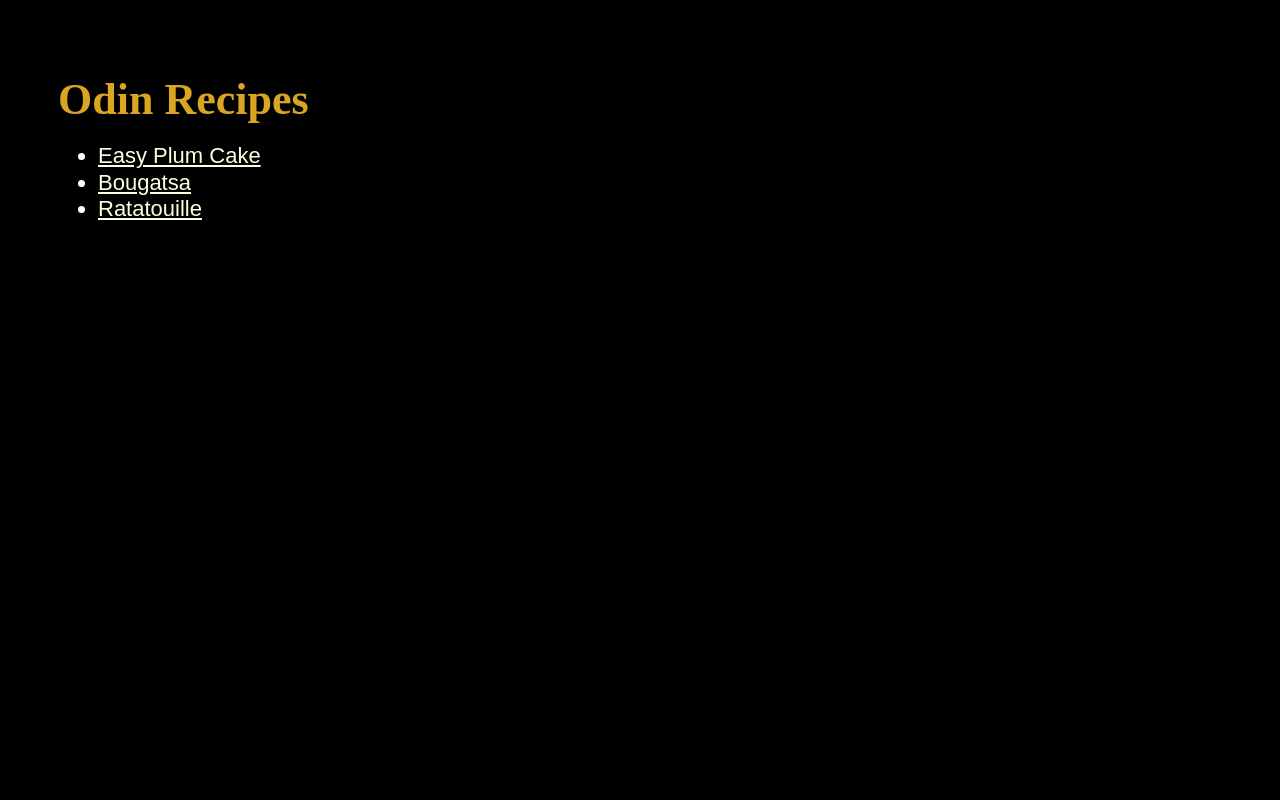
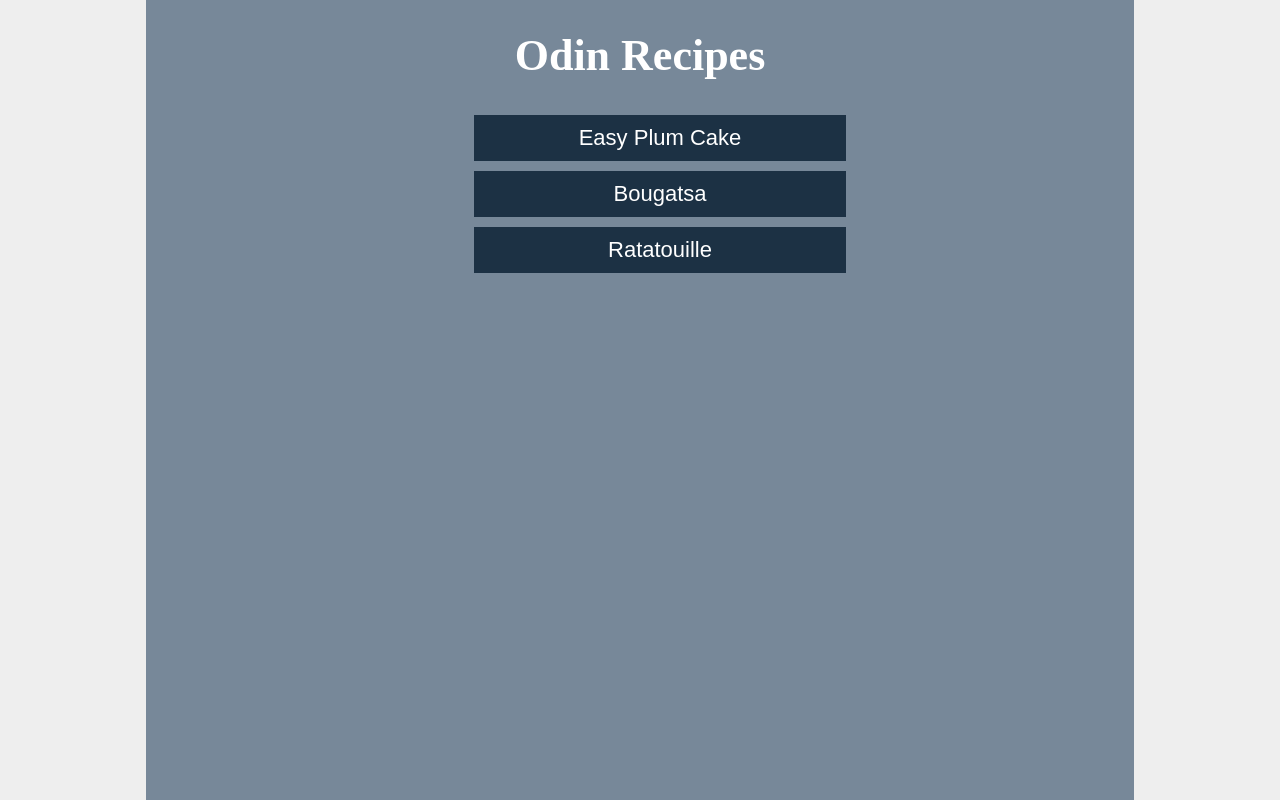
Before and after one commit to araujo2kg/odin-recipes, a plain HTML site: page index.html in a window 1280 px wide. Drawn offline with Linux system fonts and the light colour scheme.

Commit message:
Update index and recipes styling
Add structure elements to better align the pages,
change color palette, include border-box to all
elements.

```diff
--- a/index.html
+++ b/index.html
@@ -7,11 +7,13 @@
     <link rel="stylesheet" href="styles.css">
 </head>
 <body>
-    <h1>Odin Recipes</h1>
-    <ul>
-        <li><a href="recipes/plum-cake.html">Easy Plum Cake</a></li>
-        <li><a href="recipes/bougatsa.html">Bougatsa</a></li>
-        <li><a href="recipes/ratatouille.html">Ratatouille</a></li>
-    </ul>
+    <main class="content">
+        <h1>Odin Recipes</h1>
+        <ul class="recipes-list">
+            <li><a href="recipes/plum-cake.html">Easy Plum Cake</a></li>
+            <li><a href="recipes/bougatsa.html">Bougatsa</a></li>
+            <li><a href="recipes/ratatouille.html">Ratatouille</a></li>
+        </ul>
+    </main>
 </body>
 </html>
--- a/styles.css
+++ b/styles.css
@@ -1,15 +1,28 @@
+html {
+    box-sizing: border-box;
+}
+
+*, *::before, *::after {
+    box-sizing: inherit;
+}
+
 body {
     font-family: Arial, Helvetica, sans-serif;
-    background-color: black;
+    background-color: #eee;
     color: white;
     font-size: 22px;
-    line-height: 120%;
-    padding: 50px;
+}
+
+html, body {
+    margin: 0;
+    padding: 0;
+    height: 100%;
 }
 
 h1, h2 {
     font-family: "Brush Script MT", "Lucida Handwriting", serif;
-    color: goldenrod;
+    color: white;
+    text-align: center;
 }
 
 a {
@@ -20,4 +33,40 @@ img {
     height: auto;
     width: 400px;
     border-radius: 10%;
+    margin: 0 auto;
 }
+
+img.main-img {
+    display: block;
+}
+
+.recipes-list {
+    list-style-type: none;
+    text-align: center;
+}
+
+.recipes-list a {
+    display: inline-block;
+    margin: 5px 0;
+    padding: 10px;
+    width: 40%;
+    background-color: #1C3144;
+    text-decoration: none;
+    color: white;
+}
+
+.recipes-list a:hover {
+    background-color: #2B4A60;
+}
+
+.content {
+    width: 988px;
+    margin: 0 auto;
+    background-color: lightslategray;
+    min-height: 100vh;
+    padding: 30px 10px;
+}
+
+.content h1 {
+    margin-top: 0;
+}
```
Also changed, not shown: recipes/bougatsa.html (+3 -1 lines), recipes/plum-cake.html (+3 -1 lines), recipes/ratatouille.html (+3 -1 lines).
